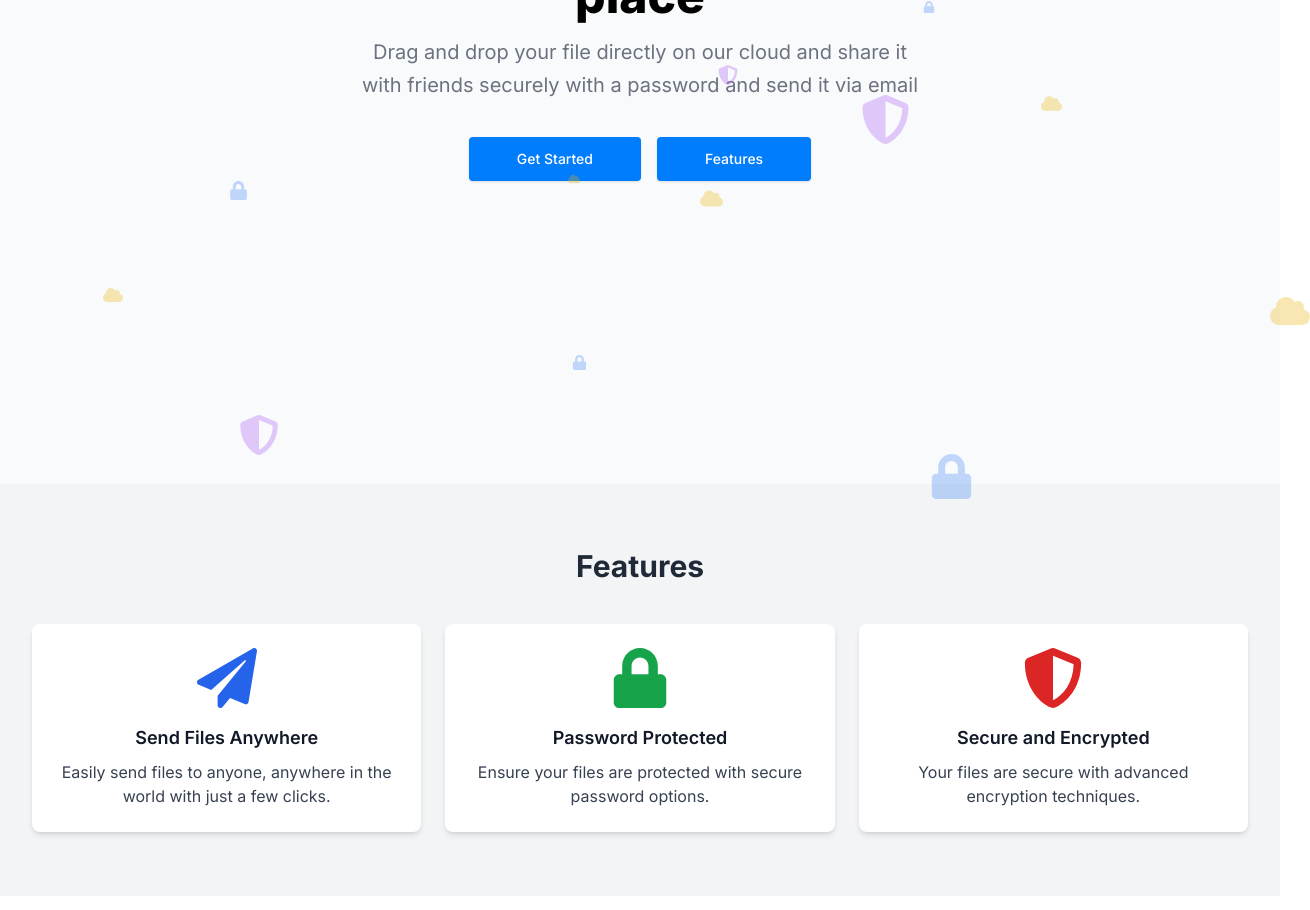
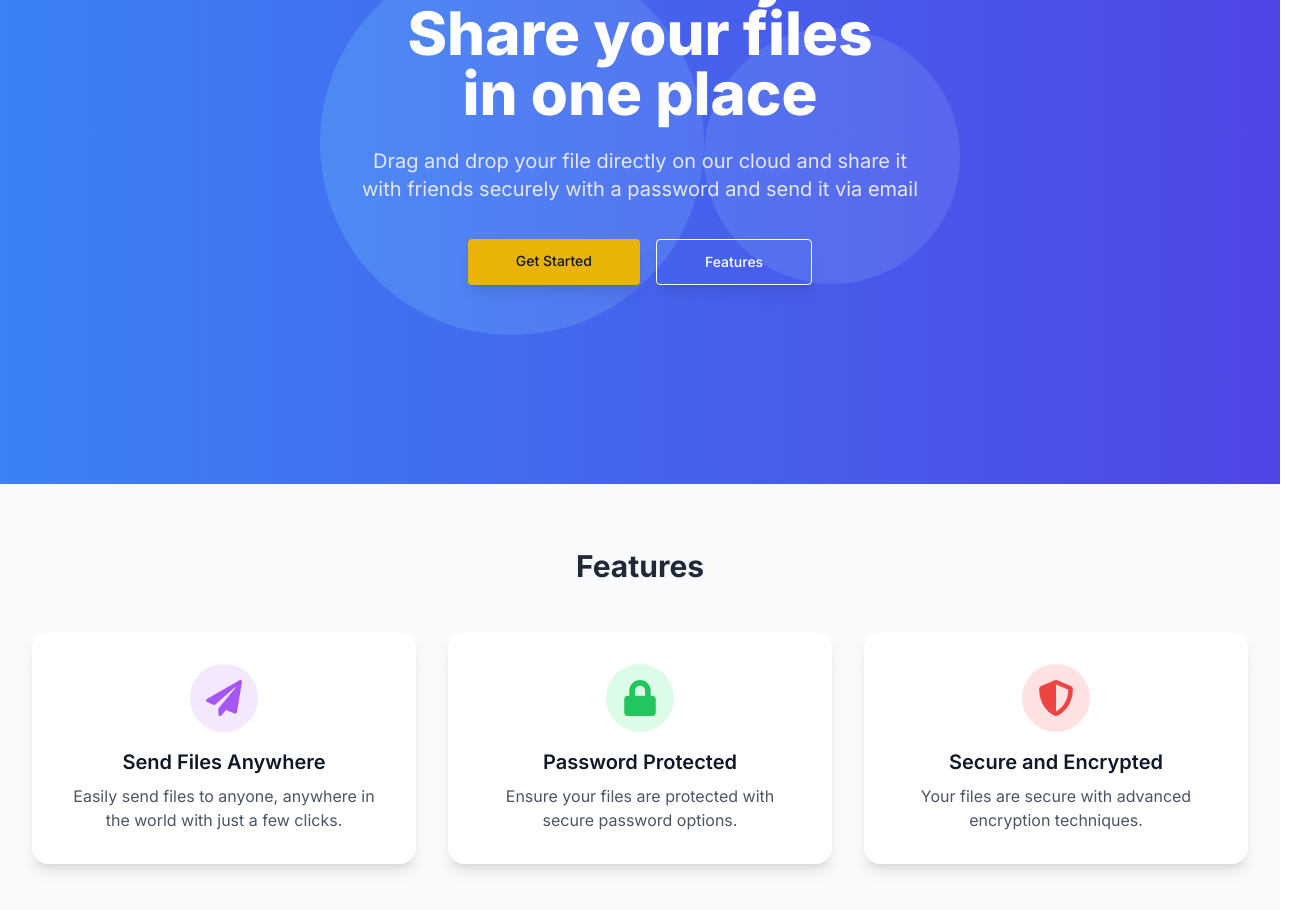
Before and after one commit to virajsavaliya/CloudShare, a Next.js app: page / in a window 1280 px wide. Shown: the part 380-1290 px from the top of the page, 1310 px wide, since content can reach past the window. Built offline with nearby package versions, Linux system fonts and the light colour scheme.

Commit message:
UI Update

```diff
--- a/app/(dashboard)/_components/SideNav.js
+++ b/app/(dashboard)/_components/SideNav.js
@@ -1,37 +1,37 @@
-"use client"
-import { File, Home, Shield, Upload } from 'lucide-react'
-import Image from 'next/image'
-import React, { useEffect, useState } from 'react'
-import { useRouter } from 'next/navigation'
-import { UserButton, useUser } from '@clerk/nextjs'
+"use client";
+import { File, Home, Shield, Upload } from "lucide-react";
+import Image from "next/image";
+import React, { useEffect, useState } from "react";
+import { useRouter } from "next/navigation";
+import { UserButton, useUser } from "@clerk/nextjs";
 
 function SideNav() {
   const menuList = [
     {
       id: 1,
-            name: 'Home',
-            icon: Home  ,
-            path: '/'
+      name: "Home",
+      icon: Home,
+      path: "/",
     },
     {
       id: 2,
-            name: 'Files',
+      name: "Files",
       icon: File,
-            path: '/files'
+      path: "/files",
     },
     {
       id: 3,
-            name: 'Upload',
+      name: "Upload",
       icon: Upload,
-            path: '/upload'
+      path: "/upload",
     },
     {
       id: 4,
-            name: 'Upgrade',
+      name: "Upgrade",
       icon: Shield,
-            path: '/upgrade'
-        }
-    ]
+      path: "/upgrade",
+    },
+  ];
 
   const [activeIndex, setActiveIndex] = useState(-1);
   const router = useRouter();
@@ -39,7 +39,9 @@ function SideNav() {
 
   useEffect(() => {
     // Find the index of the current path in the menuList
-        const currentIndex = menuList.findIndex(item => item.path === window.location.pathname);
+    const currentIndex = menuList.findIndex(
+      (item) => item.path === window.location.pathname
+    );
     if (currentIndex !== -1) {
       setActiveIndex(currentIndex);
     }
@@ -51,32 +53,43 @@ function SideNav() {
   };
 
   return (
-        <div className='shadow-sm border-r h-full flex flex-col justify-between'>
+    <div className="shadow-sm border-r h-full flex flex-col justify-between rounded-lg">
       <div>
-                <div className='pl-11 py-2 border-b'>
-                    <Image className='' src='/logo.png' width={150} height={200} alt="Logo" />
+        <div className="pl-11 py-4 border-b">
+          <Image
+            src="/logo.png"
+            width={150}
+            height={200}
+            alt="Logo"
+          />
         </div>
-                <div className='flex flex-col float-left w-full'>
+        <div className="flex flex-col float-left w-full">
           {menuList.map((item, index) => (
-                        <button key={item.id} className={`flex gap-2 p-4 px-6 hover:bg-gray-100 text-gray-500 w-full ${activeIndex === index ? 'bg-blue-50 text-primary' : ''}`}
+            <button
+              key={item.id}
+              className={`flex gap-3 items-center p-4 px-6 transition-all duration-300 ease-in-out hover:bg-gray-200 text-gray-700 rounded-lg ${
+                activeIndex === index ? "bg-blue-100 text-primary" : ""
+              }`}
               onClick={() => handleNavigation(index, item.path)}
             >
               <item.icon />
-                            <h2>{item.name}</h2>
+              <h2 className="font-medium">{item.name}</h2>
             </button>
           ))}
         </div>
       </div>
-            <div className='p-4 border-t'>
+      <div className="p-4 border-t">
         {user && (
-                    <div className='flex items-center gap-2'>
+          <div className="flex items-center gap-3">
             <UserButton />
-                        <span>{user.firstName} {user.lastName}</span>
+            <span className="text-gray-700 font-medium">
+              {user.firstName} {user.lastName}
+            </span>
           </div>
         )}
       </div>
     </div>
-    )
+  );
 }
 
 export default SideNav;
--- a/app/_components/Hero.js
+++ b/app/_components/Hero.js
@@ -1,72 +1,33 @@
 import React from "react";
 import Constant from "../_utils/Constant";
-  import {
-    FaCloud,
-    FaFile,
-    FaLock,
-    FaPaperPlane,
-    FaShieldAlt,
-  } from "react-icons/fa";
+import { FaPaperPlane, FaLock, FaShieldAlt } from "react-icons/fa";
 
 function Hero() {
-    const BackgroundIcons = () => {
-      const icons = [FaLock, FaFile, FaCloud, FaShieldAlt];
-      const colors = [
-        "text-blue-500",
-        "text-green-500",
-        "text-yellow-500",
-        "text-purple-500",
-      ];
-      return (
-        <div className="absolute inset-0 pointer-events-none z-0">
-          {Array.from({ length: 20 }).map((_, index) => {
-            const Icon = icons[index % icons.length];
-            const color = colors[index % colors.length];
-            const size = Math.floor(Math.random() * 40) + 10;
-            const left = Math.random() * 100;
-            const top = Math.random() * 100;
-            return (
-              <Icon
-                key={index}
-                className={`absolute ${color} opacity-30`}
-                style={{
-                  fontSize: `${size}px`,
-                  left: `${left}%`,
-                  top: `${top}%`,
-                  zIndex: -1, // Set z-index to move icons behind content
-                }}
-              />
-            );
-          })}
-        </div>
-      );
-    };
-
   const Herosection = () => {
     return (
-        <section className="relative bg-gray-50 h-screen">
-          <BackgroundIcons />
-          <div className="mx-auto max-w-screen-xl px-4 py-48 pt-22 lg:flex h-full">
-            <div className="mx-auto max-w-xl text-center">
-              <h1 className="text-3xl font-extrabold sm:text-5xl">
-                <span className="text-primary">Upload, Save </span> and easily{" "}
-                <span className="text-primary">Share</span> your files in one
-                place
+      <section className="relative h-screen flex items-center justify-center text-white overflow-hidden">
+        <div className="absolute inset-0 bg-gradient-to-r from-blue-500 to-indigo-600">
+          <div className="absolute top-0 left-0 w-full h-full bg-pattern opacity-10"></div>
+          <div className="absolute top-1/3 left-1/4 w-96 h-96 bg-white rounded-full mix-blend-overlay opacity-20"></div>
+          <div className="absolute bottom-1/4 right-1/4 w-64 h-64 bg-white rounded-full mix-blend-overlay opacity-20"></div>
+        </div>
+        <div className="relative mx-auto max-w-screen-xl px-4 lg:px-8 py-48 lg:py-0 flex justify-center items-center h-full">
+          <div className="max-w-xl text-center">
+            <h1 className="text-4xl font-extrabold sm:text-5xl lg:text-6xl mb-6">
+              <span className="block">Upload, Save </span> and easily <span className="block">Share your files</span> in one place
             </h1>
-              <p className="mt-4 sm:text-xl/relaxed text-gray-500">
-                {Constant.desc}
-              </p>
-              <div className="m-9 flex flex-wrap justify-center gap-4">
+            <p className="mt-4 text-lg sm:text-xl text-gray-200">{Constant.desc}</p>
+            <div className="mt-9 flex flex-wrap justify-center gap-4">
               <a
-                  className="block w-full rounded bg-primary px-12 py-3 text-sm font-medium text-white shadow
-                        hover:bg-blue-700 focus:outline-none focus:ring active:bg-blue-500 sm:w-auto"
+                className="block w-full rounded bg-yellow-500 px-12 py-3 text-sm font-medium text-gray-900 shadow-lg
+                      hover:bg-yellow-400 focus:outline-none focus:ring active:bg-yellow-600 sm:w-auto"
                 href="/files"
               >
                 Get Started
               </a>
               <a
-                  className="block w-full bg-primary rounded px-12 py-3 text-sm font-medium text-white shadow
-                        hover:bg-blue-700 focus:outline-none focus:ring active:text-blue-600 sm:w-auto"
+                className="block w-full rounded border border-white px-12 py-3 text-sm font-medium text-white shadow-lg
+                      hover:bg-white hover:text-gray-900 focus:outline-none focus:ring active:bg-gray-200 sm:w-auto"
                 href="#Feature-section"
               >
                 Features
@@ -80,49 +41,35 @@
 
   const Feturesection = () => {
     return (
-        <section
-          id="Feature-section"
-          className="py-8 sm:py-12 lg:py-16 bg-gray-100 "
-        >
-          <div>
+      <section id="Feature-section" className="py-16 bg-gray-50">
         <div className="max-w-screen-xl mx-auto px-4 sm:px-6 md:px-8">
-              <h2 className="text-center text-3xl font-bold text-gray-800 mb-10">
-                Features
-              </h2>
-              <div className="grid grid-cols-1 gap-6 sm:grid-cols-2 lg:grid-cols-3">
+          <h2 className="text-center text-3xl font-bold text-gray-800 mb-12">Features</h2>
+          <div className="grid grid-cols-1 gap-8 sm:grid-cols-2 lg:grid-cols-3">
             {/* Feature Card 1 */}
-                <div className="bg-white rounded-lg shadow-md p-6 flex flex-col items-center transition duration-500 ease-in-out transform hover:-translate-y-1 hover:scale-105">
-                  <FaPaperPlane className="text-6xl text-blue-600 mb-4" />
-                  <h3 className="text-lg font-semibold text-gray-900 mb-2">
-                    Send Files Anywhere
-                  </h3>
-                  <p className="text-center text-gray-700">
-                    Easily send files to anyone, anywhere in the world with just a
-                    few clicks.
-                  </p>
+            <div className="bg-white rounded-2xl shadow-lg p-8 text-center">
+              <div className="bg-purple-100 rounded-full p-4 inline-flex mb-4">
+                <FaPaperPlane className="text-4xl text-purple-500" />
+              </div>
+              <h3 className="text-xl font-semibold text-gray-900 mb-2">Send Files Anywhere</h3>
+              <p className="text-gray-600">Easily send files to anyone, anywhere in the world with just a few clicks.</p>
             </div>
 
             {/* Feature Card 2 */}
-                <div className="bg-white rounded-lg shadow-md p-6 flex flex-col items-center transition duration-500 ease-in-out transform hover:-translate-y-1 hover:scale-105">
-                  <FaLock className="text-6xl text-green-600 mb-4" />
-                  <h3 className="text-lg font-semibold text-gray-900 mb-2">
-                    Password Protected
-                  </h3>
-                  <p className="text-center text-gray-700">
-                    Ensure your files are protected with secure password options.
-                  </p>
+            <div className="bg-white rounded-2xl shadow-lg p-8 text-center">
+              <div className="bg-green-100 rounded-full p-4 inline-flex mb-4">
+                <FaLock className="text-4xl text-green-500" />
+              </div>
+              <h3 className="text-xl font-semibold text-gray-900 mb-2">Password Protected</h3>
+              <p className="text-gray-600">Ensure your files are protected with secure password options.</p>
             </div>
 
             {/* Feature Card 3 */}
-                <div className="bg-white rounded-lg shadow-md p-6 flex flex-col items-center transition duration-500 ease-in-out transform hover:-translate-y-1 hover:scale-105">
-                  <FaShieldAlt className="text-6xl text-red-600 mb-4" />
-                  <h3 className="text-lg font-semibold text-gray-900 mb-2">
-                    Secure and Encrypted
-                  </h3>
-                  <p className="text-center text-gray-700">
-                    Your files are secure with advanced encryption techniques.
-                  </p>
+            <div className="bg-white rounded-2xl shadow-lg p-8 text-center">
+              <div className="bg-red-100 rounded-full p-4 inline-flex mb-4">
+                <FaShieldAlt className="text-4xl text-red-500" />
               </div>
+              <h3 className="text-xl font-semibold text-gray-900 mb-2">Secure and Encrypted</h3>
+              <p className="text-gray-600">Your files are secure with advanced encryption techniques.</p>
             </div>
           </div>
         </div>
@@ -131,7 +78,7 @@
   };
 
   return (
-      <div>
+    <div className="overflow-x-hidden">
       <Herosection />
       <Feturesection />
     </div>
--- a/app/globals.css
+++ b/app/globals.css
@@ -46,7 +46,19 @@ body{
   }
 }
 
+.bg-pattern {
+  background-size: cover;
+  background-repeat: no-repeat;
+}
 
+button {
+  transition: all 0.3s ease-in-out;
+}
+
+button:hover {
+  transform: translateY(-2px);
+  box-shadow: 0 4px 6px rgba(0, 0, 0, 0.1);
+}
 
 
 /* Add this CSS code to your global CSS file or inside a style tag in your component */
```
Lines whose indentation alone changed are shown as unchanged.
